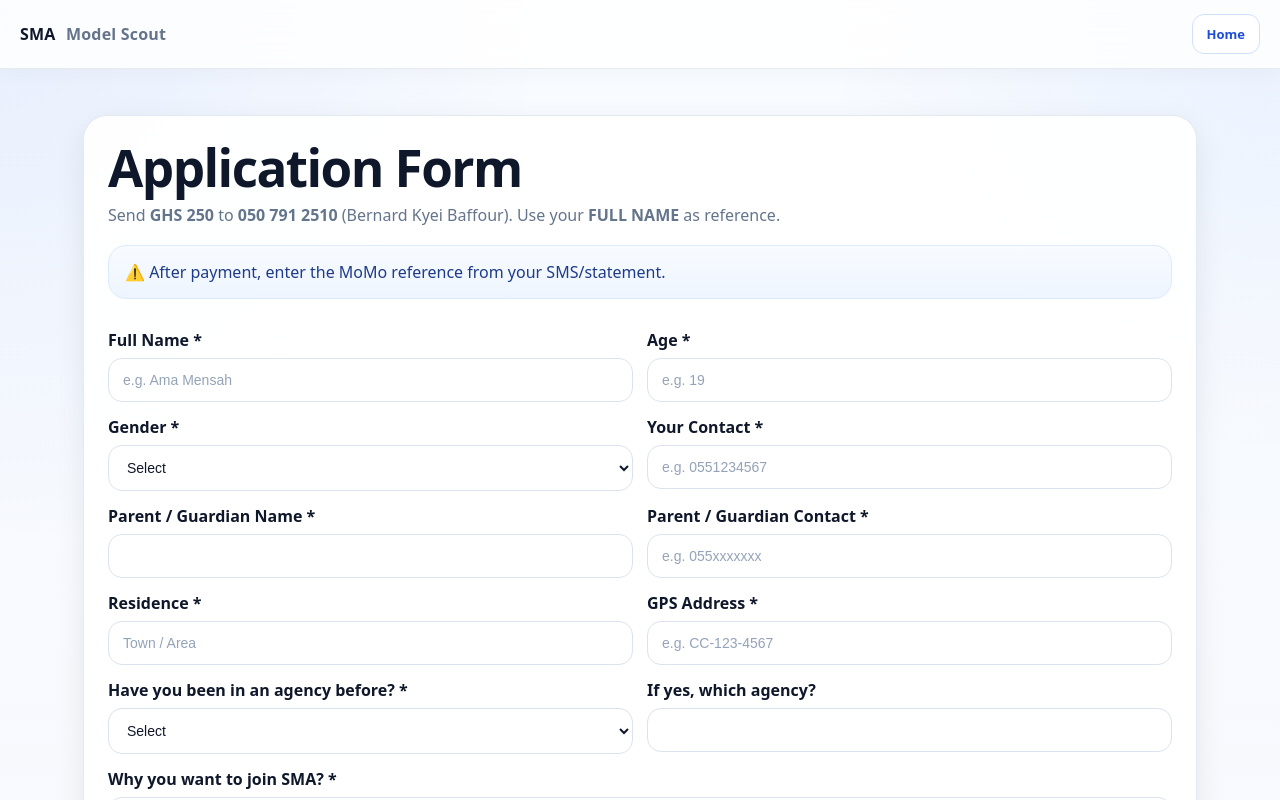
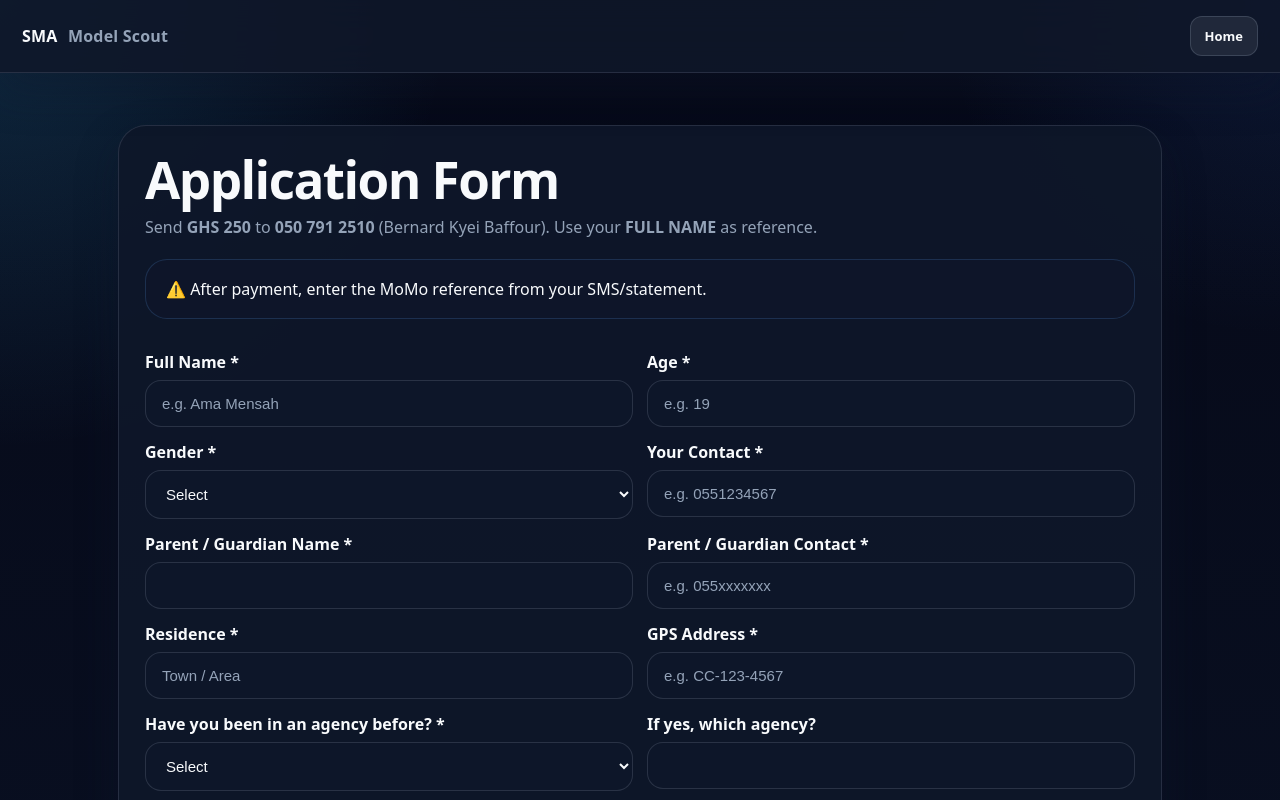
Before and after one commit to lordwilhelm-ai/sma-model-scout, a website: page apply.html in a window 1280 px wide. Shown: the top 800 px of the page. Drawn offline with Linux system fonts and the light colour scheme.

Commit message:
Apply dark mode redesign and simplify layout across the site

```diff
--- a/css/style.css
+++ b/css/style.css
@@ -1,16 +1,16 @@
 :root{
-  --bg:#f6f8fc;
-  --card:#ffffff;
-  --text:#0f172a;
-  --muted:#64748b;
-  --stroke:#e2e8f0;
-  --accent:#2563eb;
-  --accent-soft:#dbeafe;
-  --accent-dark:#1d4ed8;
-  --success:#16a34a;
+  --bg:#0b1120;
+  --card:#111827;
+  --text:#f8fafc;
+  --muted:#94a3b8;
+  --stroke:#334155;
+  --accent:#60a5fa;
+  --accent-soft:#1e293b;
+  --accent-dark:#2563eb;
+  --success:#22c55e;
   --warning:#f59e0b;
-  --danger:#dc2626;
-  --shadow:0 10px 30px rgba(15,23,42,0.08);
+  --danger:#fb7185;
+  --shadow:0 18px 40px rgba(15,23,42,0.35);
 }
 
 *{
@@ -24,15 +24,16 @@ html{
 body{
   margin:0;
   font-family: ui-sans-serif, system-ui, -apple-system, BlinkMacSystemFont, "Segoe UI", Roboto, Arial, sans-serif;
+  min-height:100vh;
   background:
-    radial-gradient(circle at top left, rgba(37,99,235,0.08), transparent 30%),
-    radial-gradient(circle at top right, rgba(59,130,246,0.08), transparent 25%),
-    linear-gradient(to bottom, #f8fbff, #f6f8fc);
-  color:var(--text);
+    radial-gradient(circle at top left, rgba(56,189,248,0.18), transparent 24%),
+    radial-gradient(circle at top right, rgba(59,130,246,0.12), transparent 18%),
+    linear-gradient(180deg, #060918 0%, #0a1225 100%);
+  color:var(--text) !important;
 }
 
 a{
-  color:inherit;
+  color:var(--accent);
   text-decoration:none;
 }
 
@@ -48,12 +49,12 @@ img{
   display:flex;
   align-items:center;
   justify-content:space-between;
-  padding:14px 20px;
-  background:rgba(255,255,255,0.82);
-  backdrop-filter:blur(16px);
-  -webkit-backdrop-filter:blur(16px);
-  border-bottom:1px solid rgba(226,232,240,0.85);
-  box-shadow:0 4px 20px rgba(15,23,42,0.03);
+  padding:16px 22px;
+  background:rgba(15,23,42,0.88);
+  backdrop-filter:blur(18px);
+  -webkit-backdrop-filter:blur(18px);
+  border-bottom:1px solid rgba(148,163,184,0.18);
+  box-shadow:0 18px 40px rgba(15,23,42,0.35);
 }
 
 .brand{
@@ -70,28 +71,32 @@ img{
 }
 
 .container{
-  max-width:1150px;
+  max-width:1080px;
   margin:0 auto;
-  padding:28px 18px 36px;
+  padding:30px 18px 40px;
 }
 
 .card{
-  background:rgba(255,255,255,0.92);
-  border:1px solid rgba(226,232,240,0.95);
-  border-radius:24px;
+  background:rgba(15,23,42,0.92);
+  border:1px solid rgba(148,163,184,0.18);
+  border-radius:28px;
   box-shadow:var(--shadow);
-  padding:24px;
-  margin:18px 0;
-  transition:transform .2s ease, box-shadow .2s ease, border-color .2s ease;
+  padding:26px;
+  margin:22px 0;
+  transition:transform .22s ease, box-shadow .22s ease, border-color .22s ease;
 }
 
 .card:hover{
-  box-shadow:0 16px 40px rgba(15,23,42,0.10);
+  box-shadow:0 24px 50px rgba(15,23,42,0.45);
 }
 
 h1,h2,h3,h4,h5,h6{
   color:var(--text);
   margin-top:0;
+}
+
+h1{
+  letter-spacing:-0.05em;
 }
 
 h1{
@@ -142,22 +147,22 @@ p{
   display:inline-flex;
   align-items:center;
   justify-content:center;
-  gap:8px;
-  padding:12px 18px;
-  border-radius:14px;
+  gap:10px;
+  padding:14px 20px;
+  border-radius:18px;
   border:1px solid transparent;
-  background:linear-gradient(135deg, var(--accent), var(--accent-dark));
+  background:linear-gradient(135deg, rgba(96,165,250,0.95), rgba(37,99,235,0.95));
   color:white;
   font-weight:800;
-  font-size:14px;
+  font-size:15px;
   cursor:pointer;
-  box-shadow:0 10px 20px rgba(37,99,235,0.18);
+  box-shadow:0 18px 30px rgba(37,99,235,0.22);
   transition:transform .18s ease, box-shadow .18s ease, opacity .18s ease, background .18s ease;
 }
 
 .btn:hover{
-  transform:translateY(-2px);
-  box-shadow:0 14px 24px rgba(37,99,235,0.24);
+  transform:translateY(-1px);
+  box-shadow:0 20px 40px rgba(37,99,235,0.28);
 }
 
 .btn:active{
@@ -165,15 +170,15 @@ p{
 }
 
 .btn.ghost{
-  background:white;
-  color:var(--accent-dark);
-  border:1px solid #cfe0ff;
+  background:rgba(255,255,255,0.08);
+  color:var(--text);
+  border:1px solid rgba(148,163,184,0.24);
   box-shadow:none;
 }
 
 .btn.ghost:hover{
-  background:#f8fbff;
-  box-shadow:0 8px 20px rgba(15,23,42,0.06);
+  background:rgba(255,255,255,0.12);
+  box-shadow:0 10px 24px rgba(15,23,42,0.12);
 }
 
 .btn.small{
@@ -184,18 +189,18 @@ p{
 
 .steps{
   display:grid;
-  gap:14px;
-  margin-top:18px;
+  gap:18px;
+  margin-top:22px;
 }
 
 .step{
   display:flex;
-  gap:14px;
+  gap:18px;
   align-items:flex-start;
-  padding:16px;
-  border-radius:18px;
-  border:1px solid #e8eefc;
-  background:linear-gradient(180deg, #ffffff, #f8fbff);
+  padding:20px;
+  border-radius:24px;
+  border:1px solid rgba(148,163,184,0.16);
+  background:rgba(15,23,42,0.68);
 }
 
 .num{
@@ -214,7 +219,7 @@ p{
 .grid{
   display:grid;
   grid-template-columns:repeat(4,1fr);
-  gap:16px;
+  gap:20px;
 }
 
 @media(max-width:1000px){
@@ -231,11 +236,11 @@ p{
 
 .gimg{
   width:100%;
-  height:290px;
+  height:280px;
   object-fit:cover;
-  border-radius:20px;
-  border:1px solid #e5e7eb;
-  box-shadow:0 10px 25px rgba(15,23,42,0.07);
+  border-radius:24px;
+  border:1px solid rgba(148,163,184,0.16);
+  box-shadow:0 14px 30px rgba(15,23,42,0.18);
   transition:transform .22s ease, box-shadow .22s ease, filter .22s ease;
 }
 
@@ -246,12 +251,12 @@ p{
 }
 
 .notice{
-  margin:16px 0;
-  padding:15px 16px;
-  border-radius:18px;
-  border:1px solid #dbeafe;
-  background:linear-gradient(180deg, #f8fbff, #eef5ff);
-  color:#1e3a8a;
+  margin:18px 0;
+  padding:18px 20px;
+  border-radius:22px;
+  border:1px solid rgba(96,165,250,0.18);
+  background:rgba(15,23,42,0.6);
+  color:var(--text);
 }
 
 .form label{
@@ -265,19 +270,27 @@ p{
 .form select,
 .form textarea{
   width:100%;
-  padding:13px 14px;
-  border-radius:14px;
-  border:1px solid #dbe3ef;
-  background:#ffffff;
+  padding:14px 16px;
+  border-radius:16px;
+  border:1px solid rgba(148,163,184,0.20);
+  background:rgba(15,23,42,0.85);
   color:var(--text);
   outline:none;
-  font-size:14px;
+  font-size:15px;
   transition:border-color .18s ease, box-shadow .18s ease, background .18s ease;
 }
 
 .form input::placeholder,
 .form textarea::placeholder{
   color:#94a3b8;
+}
+
+.form input:focus,
+.form select:focus,
+.form textarea:focus{
+  border-color:rgba(96,165,250,0.6);
+  box-shadow:0 0 0 4px rgba(37,99,235,0.12);
+  background:rgba(15,23,42,0.96);
 }
 
 .form input:focus,
```
Also changed, not shown: admin.html (+5 -2 lines), event-registration.html (+5 -2 lines), index.html (+5 -2 lines), live-event-details.html (+6 -4 lines), organizer-dashboard.html (+5 -2 lines), organizer-login.html (+5 -2 lines), success.html (+6 -3 lines), ticket-checkout.html (+5 -3 lines), ticket-success.html (+6 -3 lines), vote-checkout.html (+5 -3 lines), voting-home.html (+5 -2 lines).
